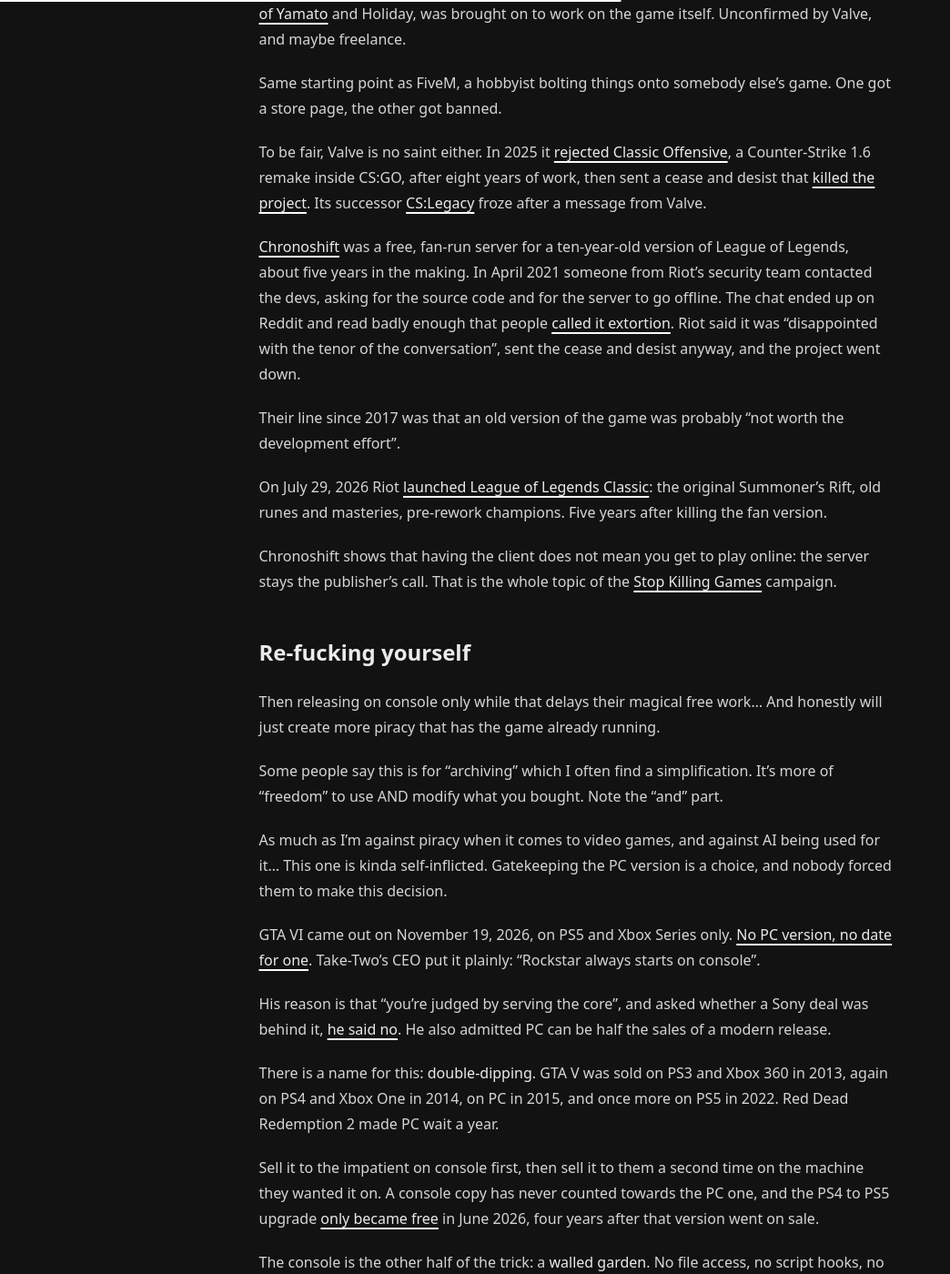
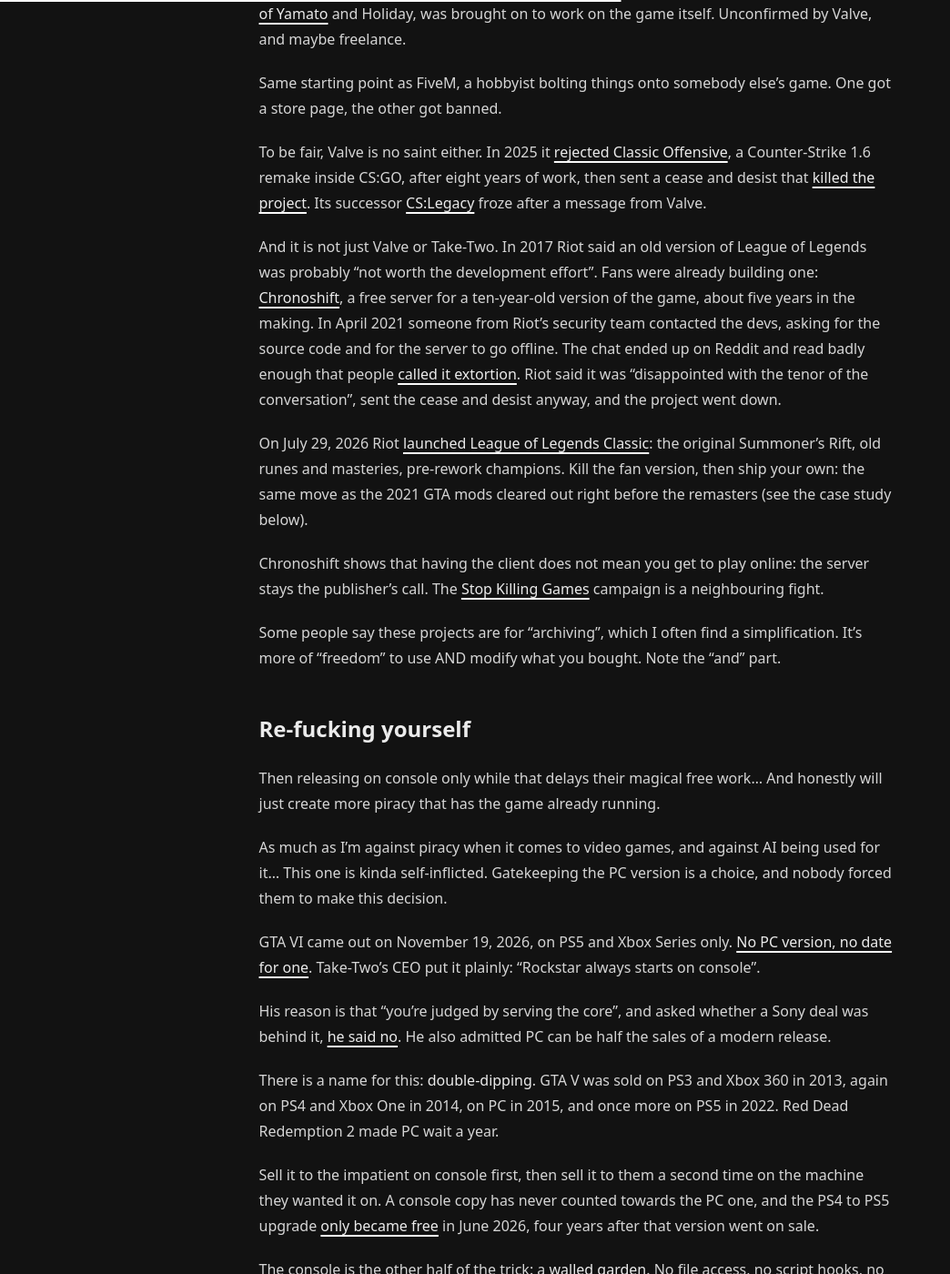
Before and after one commit to h8d13/dontreadthedocs, a Jekyll site: the page built from _notes/modding-wizards.md, in a window 1280 px wide and 1400 px high, scrolled down 4551 px. Shown: the whole window at 91% size, without its empty margins (0-1044 px from the left). Built offline with Jekyll 4.4.1, drawn with Linux system fonts in a browser that asks for light colours; some of the changed text lies outside the part shown.

Commit message:
final touches
Signed-off-by: h8d13 <hadean-eon-dev@proton.me>

```diff
--- a/_notes/modding-wizards.md
+++ b/_notes/modding-wizards.md
@@ -57,11 +57,11 @@ and July, and Bohemia told Kotaku that sales had [risen almost fivefold][dayz-ko
 since the mod's alpha. It passed a million players in about four months, and that
 August Bohemia announced a standalone game with its author as project lead.
 
-Providing their users with infrastructure to load custom servers, hosting, browsing mods...
+Bohemia provides its users with infrastructure to load custom servers, hosting, browsing mods...
 Even tooling to build them directly.
 
-And like any good software, dogfooding issues can only be achieved with thorough
-testing and incremental fixes for identified parts that are problematic.
+And like any good software, issues only get found by dogfooding: thorough testing,
+then incremental fixes for the parts that are problematic.
 
 For instance, in [ARMA Reforger][arma-r] (released on: May 17, 2022), my main
 annoyance was the lack of a melee system.
@@ -156,31 +156,31 @@ after eight years of work, then sent a cease and desist that
 [killed the project][co-cancelled]. Its successor [CS:Legacy][cs-legacy] froze after
 a message from Valve.
 
-[Chronoshift][chrono-pcgamer] was a free, fan-run server for a ten-year-old version
-of League of Legends, about five years in the making. In April 2021 someone from
+And it is not just Valve or Take-Two. In 2017 Riot said an old version of League
+of Legends was probably "not worth the development effort". Fans were already
+building one: [Chronoshift][chrono-pcgamer], a free server for a ten-year-old
+version of the game, about five years in the making. In April 2021 someone from
 Riot's security team contacted the devs, asking for the source code and for the
 server to go offline. The chat ended up on Reddit and read badly enough that people
 [called it extortion][chrono-kotaku]. Riot said it was "disappointed with the tenor
 of the conversation", sent the cease and desist anyway, and the project went down.
 
-Their line since 2017 was that an old version of the game was probably "not worth
-the development effort".
-
 On July 29, 2026 Riot [launched League of Legends Classic][lol-classic]: the
-original Summoner's Rift, old runes and masteries, pre-rework champions. Five years
-after killing the fan version.
+original Summoner's Rift, old runes and masteries, pre-rework champions. Kill the
+fan version, then ship your own: the same move as the 2021 GTA mods cleared out
+right before the remasters (see the case study below).
 
 Chronoshift shows that having the client does not mean you get to play online: the
-server stays the publisher's call. That is the whole topic of the
-[Stop Killing Games][skg] campaign.
+server stays the publisher's call. The [Stop Killing Games][skg] campaign is a
+neighbouring fight.
+
+Some people say these projects are for "archiving", which I often find a simplification.
+It's more of "freedom" to use AND modify what you bought. Note the "and" part.
 
 ## Re-fucking yourself
 
 Then releasing on console only while that delays their magical free work...
 And honestly will just create more piracy that has the game already running.
-
-Some people say this is for "archiving" which I often find a simplification.
-It's more of "freedom" to use AND modify what you bought. Note the "and" part.
 
 As much as I'm against piracy when it comes to video games, and against AI
 being used for it... This one is kinda self-inflicted. Gatekeeping the PC version is
@@ -310,18 +310,18 @@ first week, roughly double the week before. GTA V ended 2021 as
 watched on Twitch in May alone, a peak of [1.14 million concurrent viewers][rp-twitchtracker]
 on May 3, and [2.1 billion hours][rp-2021] over the year.
 
+By July 2026 Twitch was a fraction of that: 49.5 million hours. Kick had
+[overtaken Twitch][rp-kick] for GTA V during 2025 and did 82.5 million that month.
+
 On September 1, 2026 Rockstar published
 [Introducing nopixel V][nopixel-v]: a closed beta from September 8, accessed
 through the Rockstar Games Launcher, with [Twitch Drops][nopixel-dexerto] paying
 up to GTA$1,500,000 just for watching RP streamers. Eleven years after banning
 FiveM, Rockstar rewards people for watching a community RP server.
 
-By 2026 Twitch was a fraction of that: 49.5 million hours in July. September, with
-nopixel V, brought [76.7 million, up 59%][rp-sept26] on August. Under a third of
-May 2021, but enough to make a 13-year-old game Twitch's most watched again.
-Kick [overtook Twitch][rp-kick] for
-GTA V during 2025: 82.5 million hours in July 2026 against Twitch's 49.5, then about
-[116.4 million][rp-kick-oct] in October.
+That September Twitch did [76.7 million hours, up 59%][rp-sept26] on August. Under a
+third of May 2021, but enough to make a 13-year-old game Twitch's most watched again.
+Kick did about [116.4 million][rp-kick-oct] in October.
 
 Then GTA VI itself: at launch, xQc alone pulled [around 105,000 concurrent
 viewers][rp-xqc] playing through its opening mission.
```
